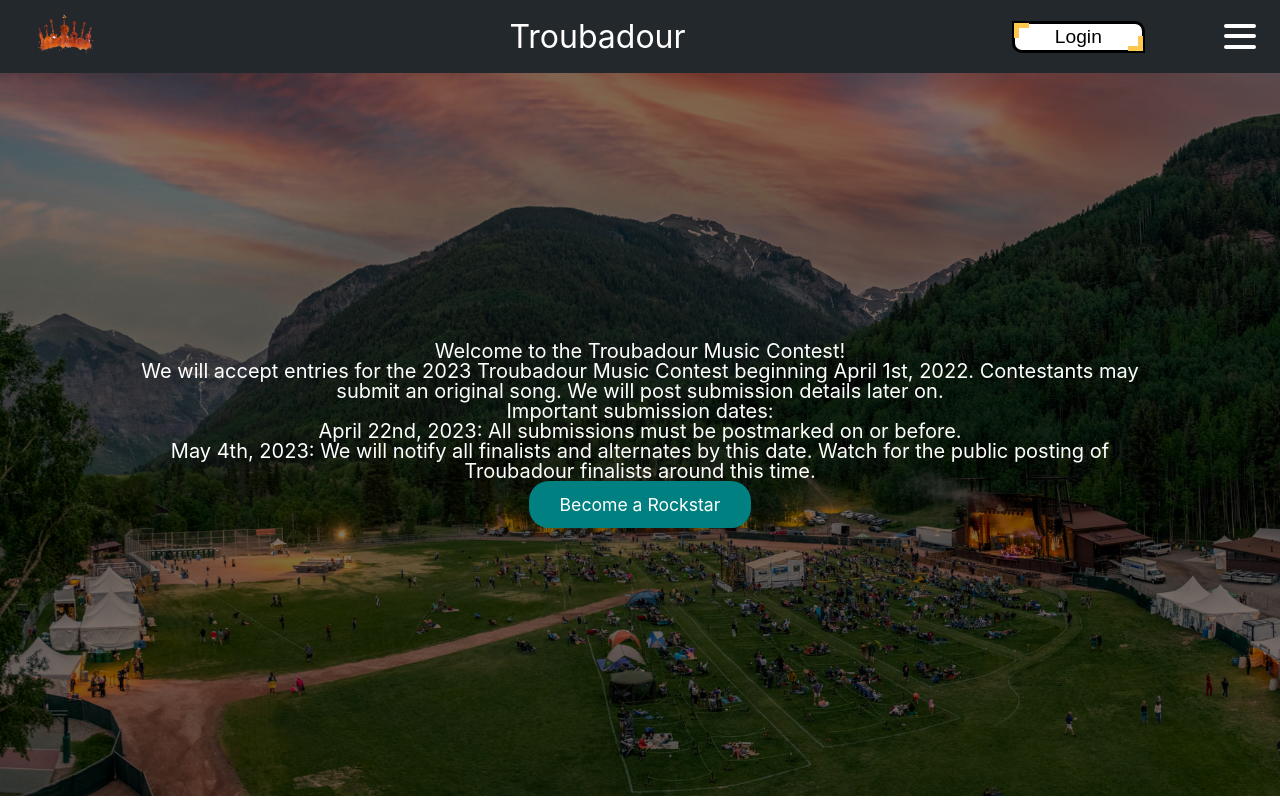
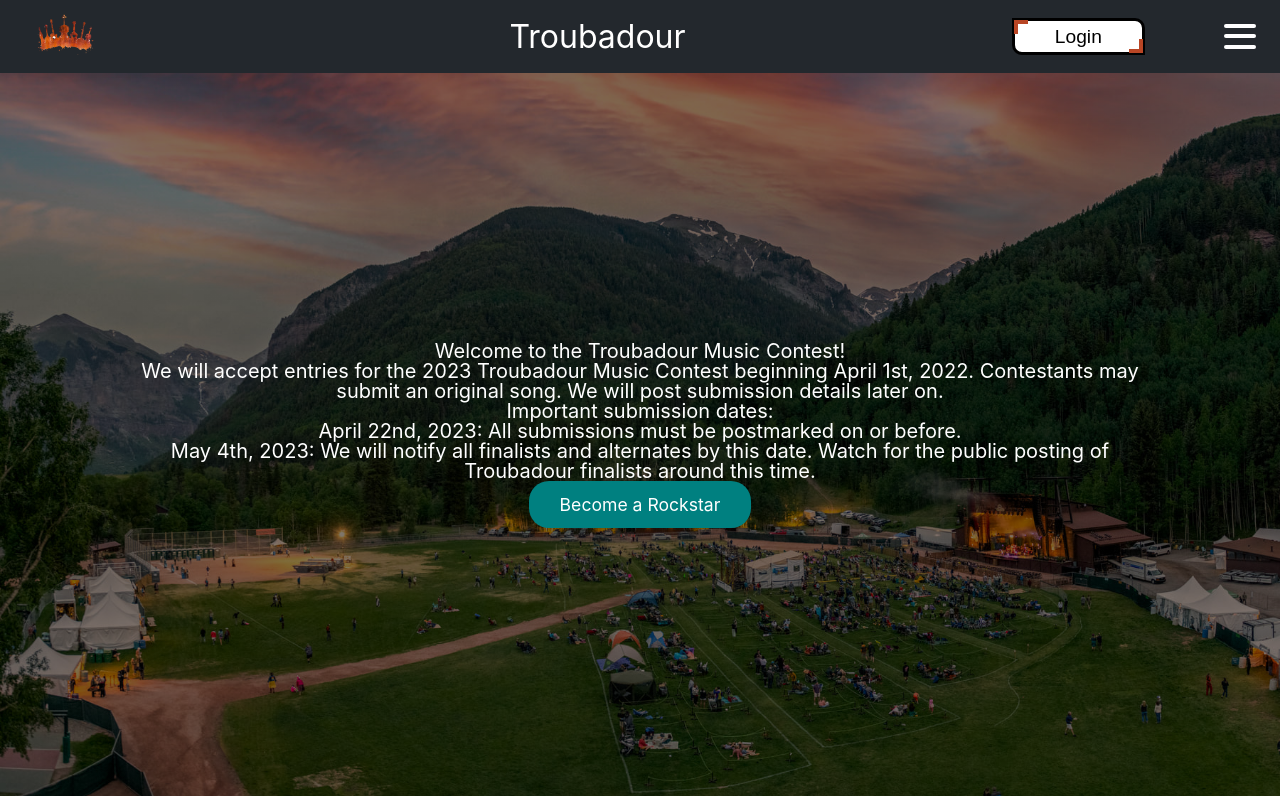
Before and after one commit to Troubadour-Project/troubadour-fe, a React (Create React App) app: page / in a window 1280 px wide. Built offline with nearby package versions, Linux system fonts and the light colour scheme; no server answers.

Commit message:
Change border animation color

```diff
--- a/src/components/NavBar/NavBar.scss
+++ b/src/components/NavBar/NavBar.scss
@@ -101,6 +101,7 @@ img {
     transition:all 1s;
     border: solid 3px black;
     margin-right: 48%;
+    height: 37px;
       &:after, &:before{
         content:" ";
         width:10px;
@@ -112,14 +113,14 @@ img {
       &:after {
         top:-1px;
         left:-1px;
-        border-top:5px solid #fec84e;
-        border-left:5px solid #fec84e;
+        border-top:4px solid #b94625;
+        border-left:4px solid #b94625;
       }
      &:before {
         bottom:-1px;
         right:-1px;
-        border-bottom:5px solid #fec84e;
-        border-right:5px solid #fec84e;
+        border-bottom:4px solid #b94625;
+        border-right:4px solid #b94625;
       }
       &:hover {
         border-top-right-radius:0px;
```
